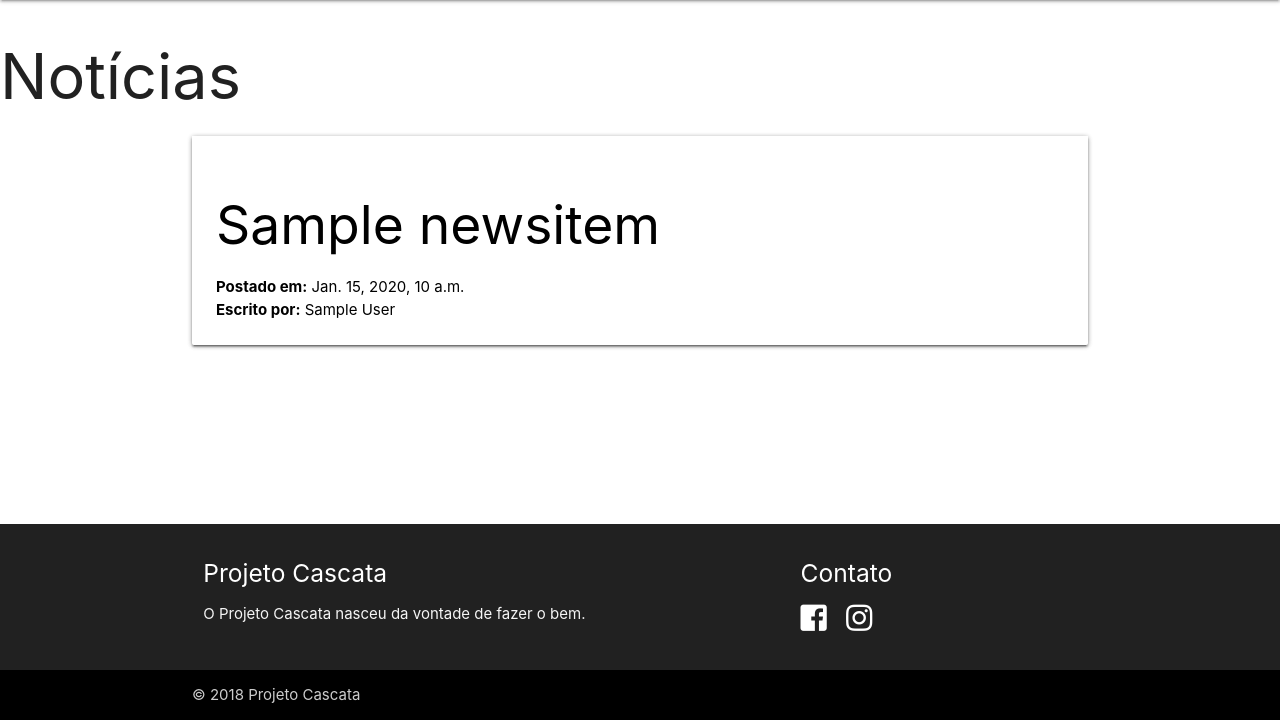
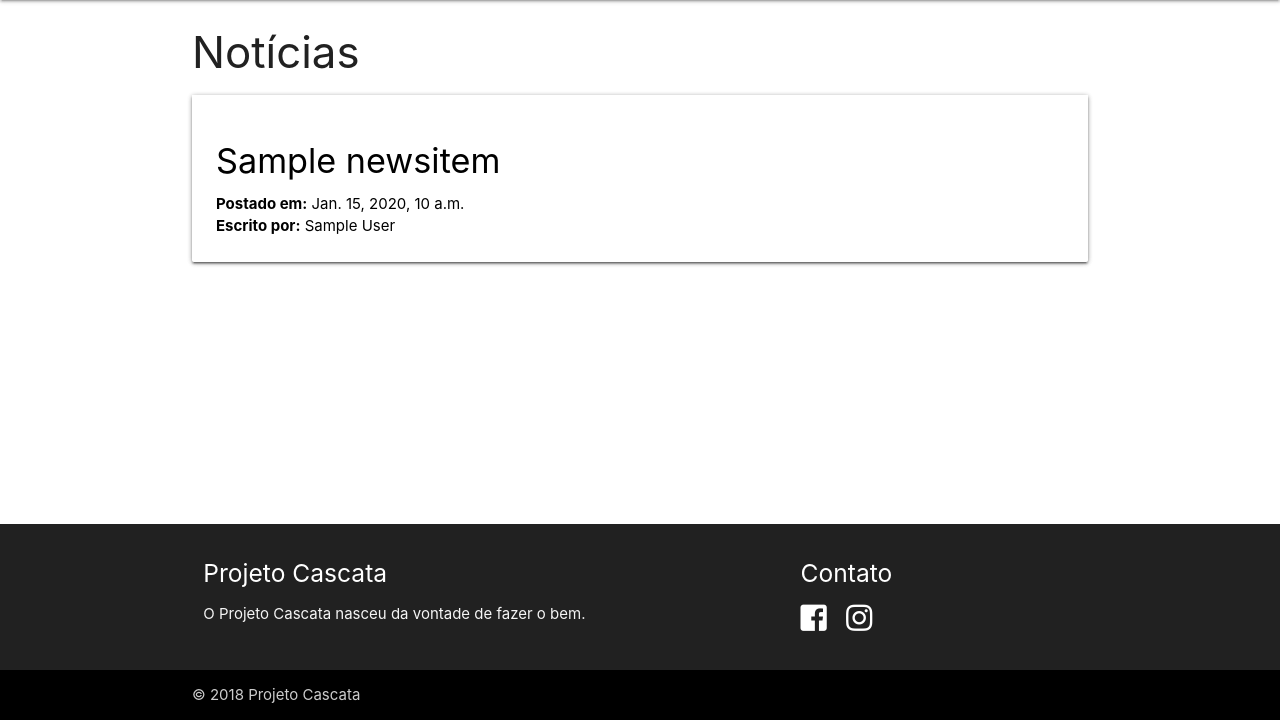
Before and after one commit to projeto-cascata/portal-cascata-dev, a Django app: page /news/news_list/ in a window 1280 px wide. Shown: the part 80-800 px from the top of the page. Run offline with Django 3.2, Linux system fonts and the light colour scheme; tables that the repository leaves empty hold one stand-in row (values such as "Sample post"); parts of the project's set-up code (start-up, migrations or seed data) failed here and were passed over; some libraries are stand-ins or nearby versions.

Commit message:
Update UI for news listing
Cho-authored-by: Halê Valente Silva <halevalente@gmail.com>
Co-authored-by: Mariana Pícolo <marianapicolo@hotmail.com>

```diff
--- a/news/templates/news_list.html
+++ b/news/templates/news_list.html
@@ -1,25 +1,50 @@
 {% extends 'base.html' %}
+{% load staticfiles %}
+
 
 {% block content %}
 
+<style>
+    .container {
+        position: relative;
+    }
 
-<h1>Notícias</h1>
-<body>
-    <div class="container">
+    .bottom-right {
+        position: absolute;
+        bottom: 8px;
+        right: -100px;
+        background-color: rgba(255,255,255,0.5);
+        color: Black;
+        padding: 5px 10px;
+        font-size: 20px;
+        font-weight: bolder;
+    }
+</style>
+
+<div class="container">
+    <div class="row">
+      <div class="panel panel-default user_panel">
+        <div class="panel-heading">
+          <h3 class="panel-title"> Notícias </h3>
+        </div>
+        <div class="panel-body">
             {% for newsitem in object_list %}
                 <div class="card hoverable">
                     <a href="#">
-                            <div class="card-content card">
-                            <h2>{{ newsitem.title }}</h2>
+                        <div class="card-content card">
+                            <h4>{{ newsitem.title }}</h4>
                             <p><b>Postado em:</b> {{ newsitem.posted_at }} </p>
                             <p><b>Escrito por:</b> {{ newsitem.posted_by }} </p>
                         </div><!-- .card-content -->
                     </a>
                 </div>
-                {% empty %}
-                    No news yet.
-                {% endfor %}
+            {% empty %}
+                <p> Não há notícias cadastradas!</p>
+            {% endfor %}
+        </div>
+      </div>
     </div>
-</body>
+  </div>
+
 
 {% endblock %}
```
